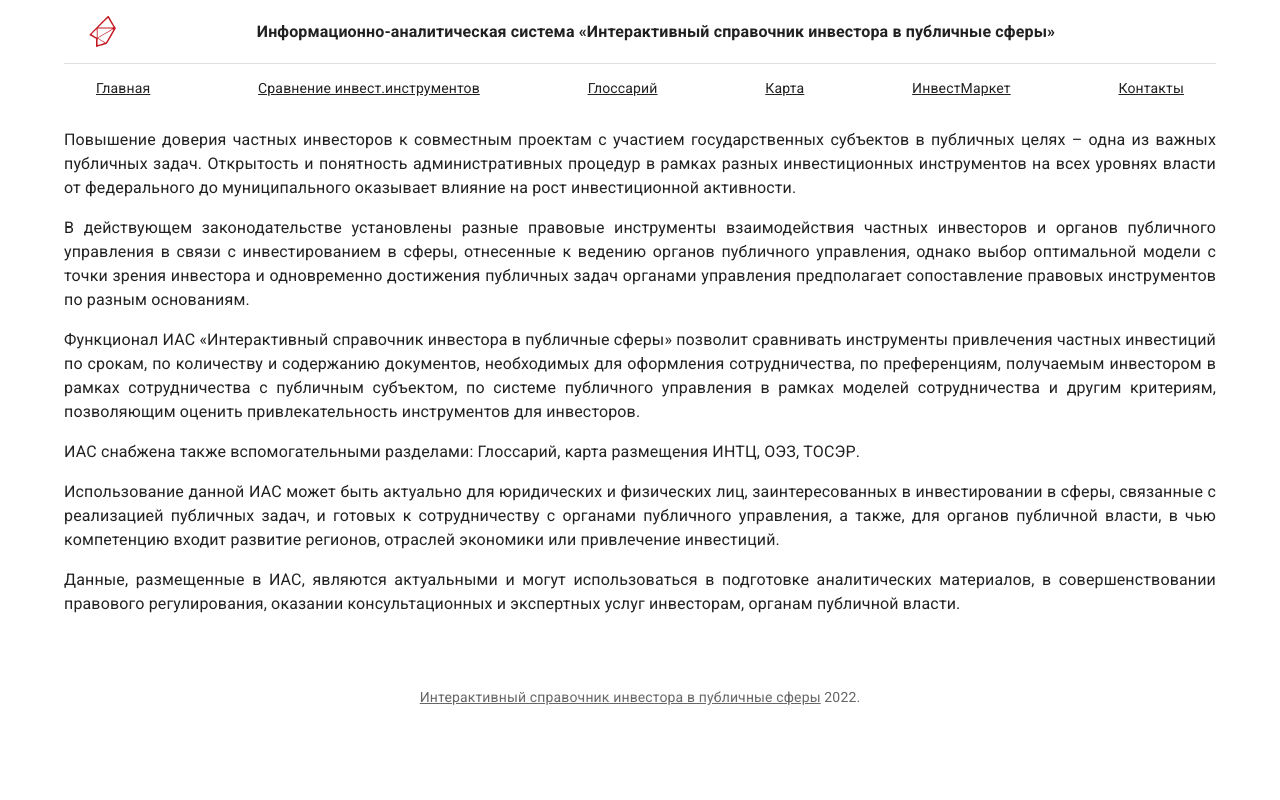
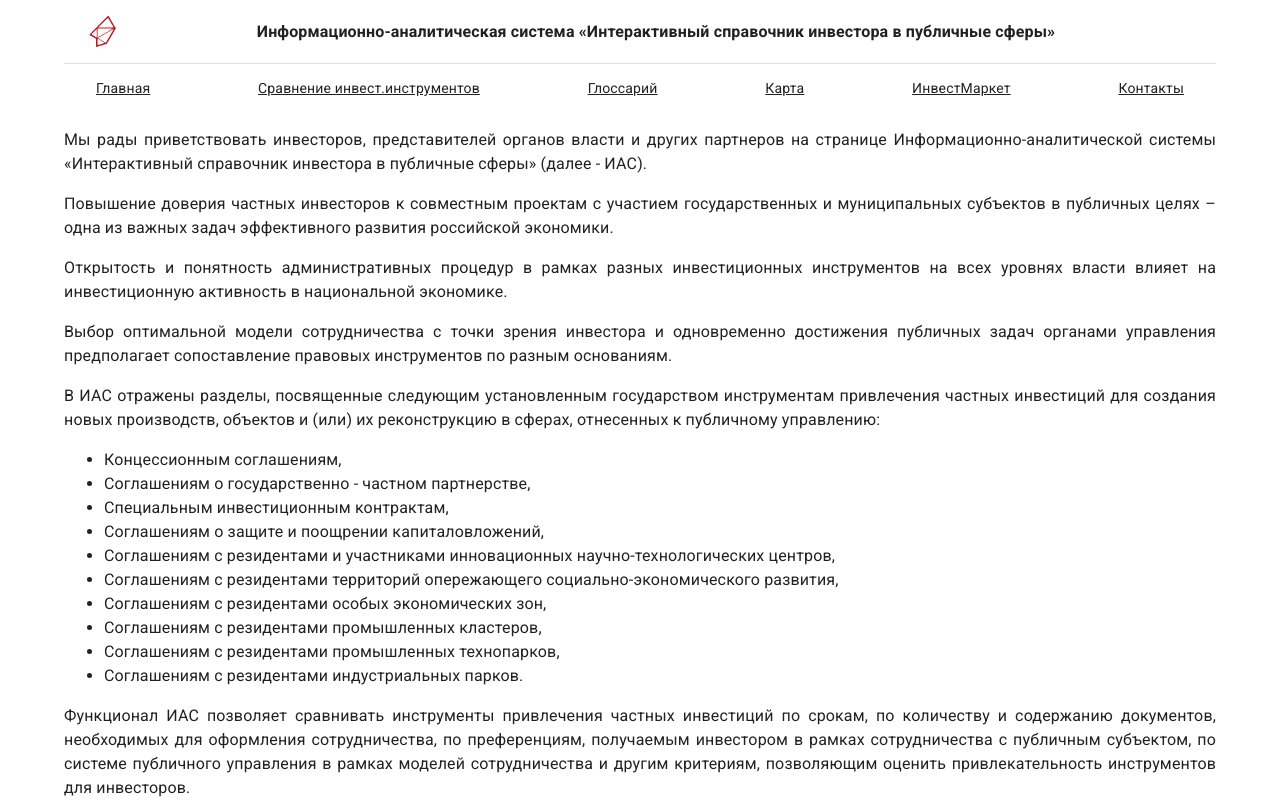
Before and after one commit to wladengine/guide-fe-mui, a React (Create React App) app: page / in a window 1280 px wide. Shown: the top 800 px of the page. Built offline with nearby package versions, Linux system fonts and the light colour scheme.

Commit message:
Update main page

```diff
--- a/src/pages/main/Main.js
+++ b/src/pages/main/Main.js
@@ -8,42 +8,63 @@ export default function Main() {
                 <Grid container spacing={5}>
                     <Grid item>
                         <p style={{textAlign: "justify"}}>
-                            Повышение доверия частных инвесторов к совместным проектам с участием государственных
-                            субъектов в публичных целях – одна из важных публичных задач. Открытость и понятность
-                            административных процедур в рамках разных инвестиционных инструментов на всех уровнях
-                            власти от федерального до муниципального оказывает влияние на рост инвестиционной
-                            активности.
+                            Мы рады приветствовать инвесторов, представителей органов власти и других партнеров на странице Информационно-аналитической системы «Интерактивный справочник инвестора в публичные сферы» (далее - ИАС).
                         </p>
                         <p style={{textAlign: "justify"}}>
-                            В действующем законодательстве установлены разные правовые инструменты взаимодействия
-                            частных инвесторов и органов публичного управления в связи с инвестированием в сферы,
-                            отнесенные к ведению органов публичного управления, однако выбор оптимальной модели с
-                            точки зрения инвестора и одновременно достижения публичных задач органами управления
-                            предполагает сопоставление правовых инструментов по разным основаниям.
+                            Повышение доверия частных инвесторов к совместным проектам с участием государственных и муниципальных субъектов в публичных целях – одна из важных задач эффективного развития российской экономики.
                         </p>
                         <p style={{textAlign: "justify"}}>
-                            Функционал ИАС «Интерактивный справочник инвестора в публичные сферы» позволит сравнивать
-                            инструменты привлечения частных инвестиций по срокам, по количеству и содержанию
-                            документов, необходимых для оформления сотрудничества, по преференциям, получаемым
-                            инвестором в рамках сотрудничества с публичным субъектом, по системе публичного управления
-                            в рамках моделей сотрудничества и другим критериям, позволяющим оценить привлекательность
-                            инструментов для инвесторов.
+                            Открытость и понятность административных процедур в рамках разных инвестиционных инструментов на всех уровнях власти влияет на инвестиционную активность в национальной экономике.
                         </p>
                         <p style={{textAlign: "justify"}}>
-                            ИАС снабжена также вспомогательными разделами: Глоссарий, карта размещения ИНТЦ, ОЭЗ,
-                            ТОСЭР.
+                            Выбор оптимальной модели сотрудничества с точки зрения инвестора и одновременно достижения публичных задач органами управления предполагает сопоставление правовых инструментов по разным основаниям.
                         </p>
                         <p style={{textAlign: "justify"}}>
-                            Использование данной ИАС может быть актуально для юридических и физических лиц,
-                            заинтересованных в инвестировании в сферы, связанные с реализацией публичных задач, и
-                            готовых к сотрудничеству с органами публичного управления, а также, для органов публичной
-                            власти, в чью компетенцию входит развитие регионов, отраслей экономики или привлечение
-                            инвестиций.
+                            В ИАС отражены разделы, посвященные следующим установленным государством инструментам привлечения частных инвестиций для создания новых производств, объектов и (или) их реконструкцию в сферах, отнесенных к публичному управлению:
+                        </p>
+                        <ul>
+                            <li>
+                                Концессионным соглашениям,
+                            </li>
+                            <li>
+                                Соглашениям о государственно - частном партнерстве,
+                            </li>
+                            <li>
+                                Специальным инвестиционным контрактам,
+                            </li>
+                            <li>
+                                Соглашениям о защите и поощрении капиталовложений,
+                            </li>
+                            <li>
+                                Соглашениям с резидентами и участниками инновационных научно-технологических центров,
+                            </li>
+                            <li>
+                                Соглашениям с резидентами территорий опережающего социально-экономического развития,
+                            </li>
+                            <li>
+                                Соглашениям с резидентами особых экономических зон,
+                            </li>
+                            <li>
+                                Соглашениям с резидентами промышленных кластеров,
+                            </li>
+                            <li>
+                                Соглашениям с резидентами промышленных технопарков,
+                            </li>
+                            <li>
+                                Соглашениям с резидентами индустриальных парков.
+                            </li>
+                        </ul>
+                        <p style={{textAlign: "justify"}}>
+                            Функционал ИАС позволяет сравнивать инструменты привлечения частных инвестиций по срокам, по количеству и содержанию документов, необходимых для оформления сотрудничества, по преференциям, получаемым инвестором в рамках сотрудничества с публичным субъектом, по системе публичного управления в рамках моделей сотрудничества и другим критериям, позволяющим оценить привлекательность инструментов для инвесторов.
                         </p>
                         <p style={{textAlign: "justify"}}>
-                            Данные, размещенные в ИАС, являются актуальными и могут использоваться в подготовке
-                            аналитических материалов, в совершенствовании правового регулирования, оказании
-                            консультационных и экспертных услуг инвесторам, органам публичной власти.
+                            ИАС снабжена также вспомогательными разделами: Глоссарий, time-line принятия решений по каждому инструменту, Инвест-маркет, карта размещения ИНТЦ, ОЭЗ, ТОСЭР
+                        </p>
+                        <p style={{textAlign: "justify"}}>
+                            Использование данной ИАС может быть актуально для юридических и физических лиц, заинтересованных в инвестировании в сферы, связанные с реализацией публичных задач, и готовых к сотрудничеству с органами публичного управления, а также, для органов публичной власти, в чью компетенцию входит развитие регионов, отраслей экономики и (или) привлечение инвестиций.
+                        </p>
+                        <p style={{textAlign: "justify"}}>
+                            Данные, размещенные в ИАС, являются актуальными и могут использоваться в подготовке аналитических материалов, в совершенствовании правового регулирования, оказании консультационных и экспертных услуг инвесторам, органам публичной власти.
                         </p>
                     </Grid>
                 </Grid>
```
